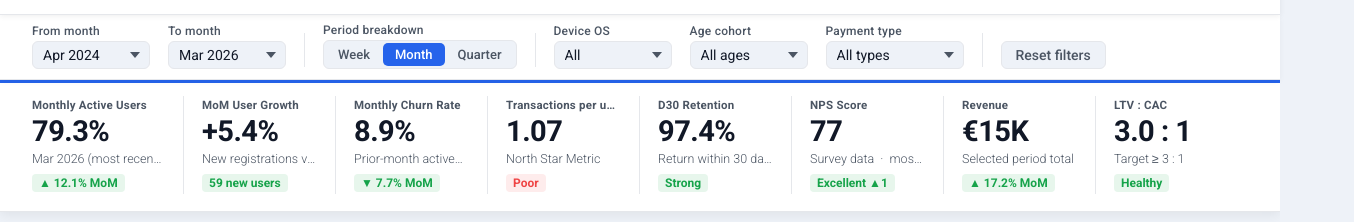
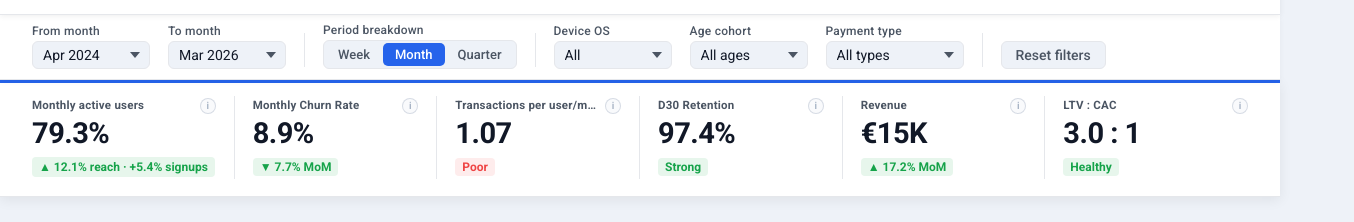
Before and after one commit to BorisTsvetanov1/BulPay, a plain HTML site: page 05_Success_Metrics_Dashboard/index.html in a window 1280 px wide. Shown: the part 43-265 px from the top of the page, 1354 px wide, since content can reach past the window. Drawn offline with nearby package versions, Linux system fonts and the light colour scheme.

Commit message:
improving executive board strip line at the top

```diff
--- a/05_Success_Metrics_Dashboard/index.html
+++ b/05_Success_Metrics_Dashboard/index.html
@@ -354,32 +354,91 @@
       box-shadow: 0 3px 12px rgba(0,0,0,0.07);
     }
     .exec-strip-grid {
-      display: grid; grid-template-columns: repeat(8, 1fr);
+      display: grid; grid-template-columns: repeat(6, 1fr);
       gap: 0; padding: 13px 0 17px;
     }
     .exec-tile {
       padding: 2px 18px 2px 0;
       border-right: 1px solid var(--color-border);
-      min-width: 0; overflow: hidden;
+      min-width: 0; overflow: visible;
     }
     .exec-tile:first-child { padding-left: 0; }
     .exec-tile:last-child  { border-right: none; padding-right: 0; }
     .exec-tile + .exec-tile { padding-left: 18px; }
+    .exec-tile-label-row {
+      display: flex; align-items: flex-start; gap: 5px;
+      margin-bottom: 4px; min-width: 0;
+    }
     .exec-tile-label {
       font-size: 11.5px; font-weight: 600;
       letter-spacing: 0.02em;
-      color: var(--color-txt-muted); margin-bottom: 4px;
+      color: var(--color-txt-muted); margin-bottom: 0;
+      flex: 1; min-width: 0;
       white-space: nowrap; overflow: hidden; text-overflow: ellipsis;
+    }
+    .exec-tip {
+      position: relative; flex-shrink: 0;
+      display: inline-flex; align-items: center; justify-content: center;
+      width: 16px; height: 16px; margin-top: 0;
+      border-radius: 50%;
+      border: 1px solid rgba(148, 163, 184, 0.35);
+      background: rgba(248, 250, 252, 0.85);
+      color: #94A3B8;
+      cursor: help;
+      transition: border-color 0.15s ease, background 0.15s ease, color 0.15s ease;
+    }
+    .exec-tip:hover {
+      border-color: rgba(148, 163, 184, 0.55);
+      background: rgba(241, 245, 249, 0.95);
+      color: #64748B;
+    }
+    .exec-tip-icon {
+      font-family: 'Roboto', sans-serif;
+      font-style: normal;
+      font-weight: 500;
+      font-size: 10px;
+      line-height: 1;
+      margin-top: 0;
+      opacity: 0.92;
+    }
+    .exec-tip:focus {
+      outline: 1px solid rgba(37, 99, 235, 0.35);
+      outline-offset: 2px;
+    }
+    .exec-tip:focus:not(:focus-visible) {
+      outline: none;
+    }
+    .exec-tip-popup {
+      position: absolute; left: 50%; top: calc(100% + 8px);
+      transform: translateX(-50%);
+      width: 228px; max-width: min(260px, 88vw);
+      padding: 10px 12px;
+      font-size: 11.5px; font-weight: 400; line-height: 1.45;
+      letter-spacing: normal;
+      color: var(--color-txt-primary);
+      background: var(--color-surface);
+      border: 1px solid var(--color-border);
+      border-radius: 8px;
+      box-shadow: 0 8px 28px rgba(0,0,0,0.14);
+      z-index: 200;
+      opacity: 0; visibility: hidden; pointer-events: none;
+      transition: opacity 0.12s ease, visibility 0.12s ease;
+    }
+    .exec-tip-line { display: block; }
+    .exec-tip-line + .exec-tip-line { margin-top: 6px; }
+    .exec-tip-muted {
+      color: var(--color-txt-muted);
+      font-size: 11px;
+      line-height: 1.4;
+    }
+    .exec-tip:hover .exec-tip-popup,
+    .exec-tip:focus-within .exec-tip-popup {
+      opacity: 1; visibility: visible; pointer-events: auto;
     }
     .exec-tile-hero {
       font-size: 29px; font-weight: 700;
       color: var(--color-txt-primary); line-height: 1.1;
-      margin-bottom: 3px; letter-spacing: -0.5px;
-    }
-    .exec-tile-sub {
-      font-size: 12.5px; color: var(--color-txt-muted);
-      font-weight: 300; margin-bottom: 6px;
-      white-space: nowrap; overflow: hidden; text-overflow: ellipsis;
+      margin-bottom: 6px; letter-spacing: -0.5px;
     }
     .exec-badge {
       display: inline-flex; align-items: center; gap: 3px;
@@ -391,6 +450,11 @@
     .exec-badge-warn { color: var(--color-warn); background: rgba(217,119,6,0.10); }
     .exec-badge-flat { color: var(--color-txt-muted); background: var(--color-border-subtle); }
     .exec-badge-blue { color: var(--color-primary); background: var(--color-primary-light); }
+    .exec-mau-compound.exec-badge {
+      white-space: normal;
+      line-height: 1.35;
+      max-width: 100%;
+    }
     @media (max-width: 1200px) {
       .exec-strip-grid { grid-template-columns: repeat(4, 1fr); row-gap: 14px; }
       .exec-tile:nth-child(4n) { border-right: none; padding-right: 0; }
@@ -493,63 +557,98 @@
   <button class="reset-btn" onclick="resetFilters()">Reset filters</button>
 </div>
 
-<!-- ═══ Executive Summary Strip (8 tiles) ══════════════════════════════ -->
+<!-- ═══ Executive Summary Strip (6 tiles) ══════════════════════════════ -->
 <div class="exec-strip">
   <div class="exec-strip-grid">
 
     <div class="exec-tile">
-      <div class="exec-tile-label">Monthly Active Users</div>
+      <div class="exec-tile-label-row">
+        <div class="exec-tile-label">Monthly active users</div>
+        <span class="exec-tip" tabindex="0" aria-label="About Monthly Active Users and signup growth">
+          <span class="exec-tip-icon" aria-hidden="true">i</span>
+          <span class="exec-tip-popup" role="tooltip">
+            <span class="exec-tip-line exec-tip-muted" id="ex-mau-tip-range"></span>
+            <span class="exec-tip-line">MAU reach: share of registered users who were active (session or qualifying action) at least once in the latest month.</span>
+            <span class="exec-tip-line exec-tip-muted">Below: reach vs prior month and signup MoM (counts live in New User Registrations).</span>
+          </span>
+        </span>
+      </div>
       <div class="exec-tile-hero" id="ex-mau-hero">—</div>
-      <div class="exec-tile-sub" id="ex-mau-sub">of — registered</div>
       <div id="ex-mau-badge"></div>
     </div>
 
     <div class="exec-tile">
-      <div class="exec-tile-label">MoM User Growth</div>
-      <div class="exec-tile-hero" id="ex-growth-hero">—</div>
-      <div class="exec-tile-sub" id="ex-growth-sub">New registrations vs prior month</div>
-      <div id="ex-growth-badge"></div>
-    </div>
-
-    <div class="exec-tile">
-      <div class="exec-tile-label">Monthly Churn Rate</div>
+      <div class="exec-tile-label-row">
+        <div class="exec-tile-label">Monthly Churn Rate</div>
+        <span class="exec-tip" tabindex="0" aria-label="About Monthly Churn Rate">
+          <span class="exec-tip-icon" aria-hidden="true">i</span>
+          <span class="exec-tip-popup" role="tooltip">
+            <span class="exec-tip-line">Share of users who were active last month but not this month.</span>
+            <span class="exec-tip-line exec-tip-muted">Higher churn means more of last month’s active base dropped off—watch alongside growth.</span>
+          </span>
+        </span>
+      </div>
       <div class="exec-tile-hero" id="ex-churn-hero">—</div>
-      <div class="exec-tile-sub">Prior-month actives lost</div>
       <div id="ex-churn-badge"></div>
     </div>
 
     <div class="exec-tile">
-      <div class="exec-tile-label">Transactions per user/month</div>
+      <div class="exec-tile-label-row">
+        <div class="exec-tile-label">Transactions per user/month</div>
+        <span class="exec-tip" tabindex="0" aria-label="About Transactions per user per month">
+          <span class="exec-tip-icon" aria-hidden="true">i</span>
+          <span class="exec-tip-popup" role="tooltip">
+            <span class="exec-tip-line">North Star: average transactions per monthly active user (blended over the selected range).</span>
+            <span class="exec-tip-line exec-tip-muted">Tracks depth of engagement—how often actives transact, not just that they exist.</span>
+          </span>
+        </span>
+      </div>
       <div class="exec-tile-hero" id="ex-nsm-hero">—</div>
-      <div class="exec-tile-sub">North Star Metric</div>
       <div id="ex-nsm-badge"></div>
     </div>
 
     <div class="exec-tile">
-      <div class="exec-tile-label">D30 Retention</div>
+      <div class="exec-tile-label-row">
+        <div class="exec-tile-label">D30 Retention</div>
+        <span class="exec-tip" tabindex="0" aria-label="About D30 Retention">
+          <span class="exec-tip-icon" aria-hidden="true">i</span>
+          <span class="exec-tip-popup" role="tooltip">
+            <span class="exec-tip-line">Share of new signups who perform a qualifying return visit within 30 days of registration.</span>
+            <span class="exec-tip-line exec-tip-muted">Early stickiness signal: whether onboarding leads to real product use.</span>
+          </span>
+        </span>
+      </div>
       <div class="exec-tile-hero" id="ex-d30-hero">—</div>
-      <div class="exec-tile-sub">Return within 30 days of signup</div>
       <div id="ex-d30-badge"></div>
     </div>
 
     <div class="exec-tile">
-      <div class="exec-tile-label">NPS Score</div>
-      <div class="exec-tile-hero" id="ex-nps-hero">—</div>
-      <div class="exec-tile-sub">Survey data &nbsp;·&nbsp; most recent month</div>
-      <div id="ex-nps-badge"></div>
-    </div>
-
-    <div class="exec-tile">
-      <div class="exec-tile-label">Revenue</div>
+      <div class="exec-tile-label-row">
+        <div class="exec-tile-label">Revenue</div>
+        <span class="exec-tip" tabindex="0" aria-label="About Revenue">
+          <span class="exec-tip-icon" aria-hidden="true">i</span>
+          <span class="exec-tip-popup" role="tooltip">
+            <span class="exec-tip-line">Total recognized revenue summed across every month in the selected From–To period.</span>
+            <span class="exec-tip-line exec-tip-muted">Respects device, age, and payment-type filters so you see revenue for the same cohort as the charts.</span>
+          </span>
+        </span>
+      </div>
       <div class="exec-tile-hero" id="ex-revenue-hero">—</div>
-      <div class="exec-tile-sub" id="ex-revenue-sub">Selected period total</div>
       <div id="ex-revenue-badge"></div>
     </div>
 
     <div class="exec-tile">
-      <div class="exec-tile-label">LTV : CAC</div>
+      <div class="exec-tile-label-row">
+        <div class="exec-tile-label">LTV : CAC</div>
+        <span class="exec-tip" tabindex="0" aria-label="About LTV to CAC">
+          <span class="exec-tip-icon" aria-hidden="true">i</span>
+          <span class="exec-tip-popup" role="tooltip">
+            <span class="exec-tip-line">Ratio of customer lifetime value to acquisition cost (how much value you earn per dollar spent acquiring users).</span>
+            <span class="exec-tip-line exec-tip-muted">Healthy SaaS-style benchmark is often ≥ 3 : 1; below 1 means you pay more to acquire than you expect to earn back.</span>
+          </span>
+        </span>
+      </div>
       <div class="exec-tile-hero" id="ex-ltvcac-hero">—</div>
-      <div class="exec-tile-sub">Target ≥ 3 : 1</div>
       <div id="ex-ltvcac-badge"></div>
     </div>
 
@@ -919,17 +1018,6 @@ const BULPAY_FEE_EUR   = 2.50;
 const CAC_EUR          = 5.50;
 const PROCESSING_COST  = 0.25;
 const GROSS_MARGIN_PCT = (BULPAY_FEE_EUR - PROCESSING_COST) / BULPAY_FEE_EUR;
-
-const NPS_MONTHLY = {
-  '2024-04': 31, '2024-05': 34, '2024-06': 37,
-  '2024-07': 40, '2024-08': 43, '2024-09': 47,
-  '2024-10': 51, '2024-11': 54, '2024-12': 56,
-  '2025-01': 58, '2025-02': 60, '2025-03': 62,
-  '2025-04': 61, '2025-05': 63, '2025-06': 65,
-  '2025-07': 67, '2025-08': 68, '2025-09': 70,
-  '2025-10': 71, '2025-11': 72, '2025-12': 73,
-  '2026-01': 75, '2026-02': 76, '2026-03': 77,
-};
 
 /* ═══════════════════════════════════════════════════════════════════════
    DATE UTILITIES
@@ -2387,7 +2475,14 @@ function renderExecStrip(filteredSessions, filteredUsers) {
     cur = nm;
   }
 
-  /* ── 1. MAU ── */
+  const growthData = computeMoMUserGrowth(filteredUsers);
+  const rangeGrowth = growthData.filter(g => {
+    const d = ymToDate(g.ym);
+    return d >= start && d < end;
+  });
+  const latestGrowth = rangeGrowth.length ? rangeGrowth[rangeGrowth.length - 1] : null;
+
+  /* ── 1. MAU + MoM signup growth (merged tile) ── */
   const latestMAU = monthBuckets.length ? monthBuckets[monthBuckets.length - 1].mau : 0;
   const prevMAU   = monthBuckets.length > 1 ? monthBuckets[monthBuckets.length - 2].mau : null;
   const regCount = filteredUsers.length;
@@ -2398,37 +2493,45 @@ function renderExecStrip(filteredSessions, filteredUsers) {
     : null;
   const latestMonthTxt = latestMonth ? `${MONTH_NAMES[latestMonth.getMonth()]} ${latestMonth.getFullYear()}` : '—';
   document.getElementById('ex-mau-hero').textContent = fmtPct(latestMAURate, 1);
-  document.getElementById('ex-mau-sub').textContent  =
-    `${latestMonthTxt} (most recent selected month)`;
-  if (prevMAURate !== null && prevMAURate > 0) {
+  const mauTipRange = document.getElementById('ex-mau-tip-range');
+  if (mauTipRange) {
+    if (latestMonth) {
+      mauTipRange.textContent = `${latestMonthTxt} — MAU for the most recent month in your selected range.`;
+      mauTipRange.style.display = '';
+    } else {
+      mauTipRange.textContent = '';
+      mauTipRange.style.display = 'none';
+    }
+  }
+  let reachPart = null;
+  let reachCls = null;
+  if (prevMAURate !== null && prevMAURate > 0 && latestMAURate !== null) {
     const pct = (latestMAURate - prevMAURate) / prevMAURate * 100;
-    const cls = pct >= 0 ? 'exec-badge-up' : 'exec-badge-down';
-    document.getElementById('ex-mau-badge').innerHTML =
-      `<span class="exec-badge ${cls}">${pct >= 0 ? '▲' : '▼'} ${Math.abs(pct).toFixed(1)}% MoM</span>`;
-  } else {
-    document.getElementById('ex-mau-badge').innerHTML = '';
-  }
-
-  /* ── 2. MoM User Growth % ── */
-  const growthData = computeMoMUserGrowth(filteredUsers);
-  const rangeGrowth = growthData.filter(g => {
-    const d = ymToDate(g.ym);
-    return d >= start && d < end;
-  });
-  const latestGrowth = rangeGrowth.length ? rangeGrowth[rangeGrowth.length - 1] : null;
+    reachCls = pct >= 0 ? 'exec-badge-up' : 'exec-badge-down';
+    reachPart = `${pct >= 0 ? '▲' : '▼'} ${Math.abs(pct).toFixed(1)}% reach`;
+  }
+  let signupPart = null;
+  let signupCls = null;
   if (latestGrowth && latestGrowth.growth !== null) {
     const pct = latestGrowth.growth * 100;
-    document.getElementById('ex-growth-hero').textContent = `${pct >= 0 ? '+' : ''}${pct.toFixed(1)}%`;
-    const cls = pct >= 0 ? 'exec-badge-up' : 'exec-badge-down';
-    document.getElementById('ex-growth-badge').innerHTML =
-      `<span class="exec-badge ${cls}">${latestGrowth.count} new users</span>`;
-  } else {
-    document.getElementById('ex-growth-hero').textContent = latestGrowth ? latestGrowth.count.toString() : '—';
-    document.getElementById('ex-growth-badge').innerHTML =
-      `<span class="exec-badge exec-badge-flat">First month</span>`;
-  }
-
-  /* ── 3. Churn Rate ── */
+    signupCls = pct >= 0 ? 'exec-badge-up' : 'exec-badge-down';
+    signupPart = `${pct >= 0 ? '+' : ''}${pct.toFixed(1)}% signups`;
+  } else if (latestGrowth) {
+    signupCls = 'exec-badge-flat';
+    signupPart = 'first comparable month';
+  }
+  const compoundParts = [reachPart, signupPart].filter(Boolean);
+  let badgeCls = 'exec-badge-flat';
+  if (compoundParts.length === 1) {
+    badgeCls = reachPart ? reachCls : signupCls;
+  } else if (compoundParts.length === 2 && reachCls === signupCls) {
+    badgeCls = reachCls;
+  }
+  document.getElementById('ex-mau-badge').innerHTML = compoundParts.length
+    ? `<span class="exec-badge exec-mau-compound ${badgeCls}">${compoundParts.join(' · ')}</span>`
+    : '';
+
+  /* ── 2. Churn Rate ── */
   const allChurnRates = computeMonthlyChurnRates(state.sessions, filteredUserIds);
   const rangeChurnRates = allChurnRates.filter(c => {
     const d = ymToDate(c.ym);
@@ -2451,14 +2554,14 @@ function renderExecStrip(filteredSessions, filteredUsers) {
     document.getElementById('ex-churn-badge').innerHTML = '';
   }
 
-  /* ── 4. NSM ── */
+  /* ── 3. NSM ── */
   const { nsmOverall } = computeNSM(filteredSessions);
   document.getElementById('ex-nsm-hero').textContent = nsmOverall.toFixed(2);
   const nsmCls = nsmOverall < 2 ? 'exec-badge-down' : nsmOverall < 3 ? 'exec-badge-warn' : 'exec-badge-up';
   const nsmLbl = nsmOverall < 2 ? 'Poor' : nsmOverall < 3 ? 'Satisfactory' : 'Good';
   document.getElementById('ex-nsm-badge').innerHTML = `<span class="exec-badge ${nsmCls}">${nsmLbl}</span>`;
 
-  /* ── 5. D30 Retention ── */
+  /* ── 4. D30 Retention ── */
   const d30 = computeD30RetentionBlended(filteredUsers);
   document.getElementById('ex-d30-hero').textContent = d30 !== null ? fmtPct(d30, 1) : '—';
   if (d30 !== null) {
@@ -2470,30 +2573,7 @@ function renderExecStrip(filteredSessions, filteredUsers) {
       `<span class="exec-badge exec-badge-flat">Insufficient data</span>`;
   }
 
-  /* ── 6. NPS ── */
-  const rangeYMs = monthBuckets.map(b => b.ym);
-  const npsInRange = rangeYMs.map(ym => ({ ym, val: NPS_MONTHLY[ym] }))
-                              .filter(x => x.val !== undefined);
-  if (npsInRange.length) {
-    const latest  = npsInRange[npsInRange.length - 1].val;
-    const prevNPS = npsInRange.length > 1 ? npsInRange[npsInRange.length - 2].val : null;
-    document.getElementById('ex-nps-hero').textContent = String(latest);
-    const npsCls = latest >= 50 ? 'exec-badge-up' : latest >= 30 ? 'exec-badge-warn' : 'exec-badge-down';
-    const npsLbl = latest >= 50 ? 'Excellent' : latest >= 30 ? 'Good' : 'Needs work';
-    let trendSpan = '';
-    if (prevNPS !== null) {
-      const diff = latest - prevNPS;
-      const trendCol = diff >= 0 ? 'var(--color-good)' : 'var(--color-bad)';
-      trendSpan = ` <span style="color:${trendCol};font-size:12px;">${diff >= 0 ? '▲' : '▼'}${Math.abs(diff)}</span>`;
-    }
-    document.getElementById('ex-nps-badge').innerHTML =
-      `<span class="exec-badge ${npsCls}">${npsLbl}${trendSpan}</span>`;
-  } else {
-    document.getElementById('ex-nps-hero').textContent = '—';
-    document.getElementById('ex-nps-badge').innerHTML  = '';
-  }
-
-  /* ── 7. Revenue ── */
+  /* ── 5. Revenue ── */
   const totalRevenue = computeRevenue(filteredSessions);
   document.getElementById('ex-revenue-hero').textContent = fmtEurAbbrev(totalRevenue);
   if (monthBuckets.length >= 2) {
@@ -2513,7 +2593,7 @@ function renderExecStrip(filteredSessions, filteredUsers) {
     document.getElementById('ex-revenue-badge').innerHTML = '';
   }
 
-  /* ── 8. LTV : CAC ── */
+  /* ── 6. LTV : CAC ── */
   const sumMAU = monthBuckets.reduce((s, b) => s + b.mau, 0);
   const arpu   = sumMAU > 0 ? totalRevenue / sumMAU : 0;
   const avgChurn = rangeChurnRates.length
```
